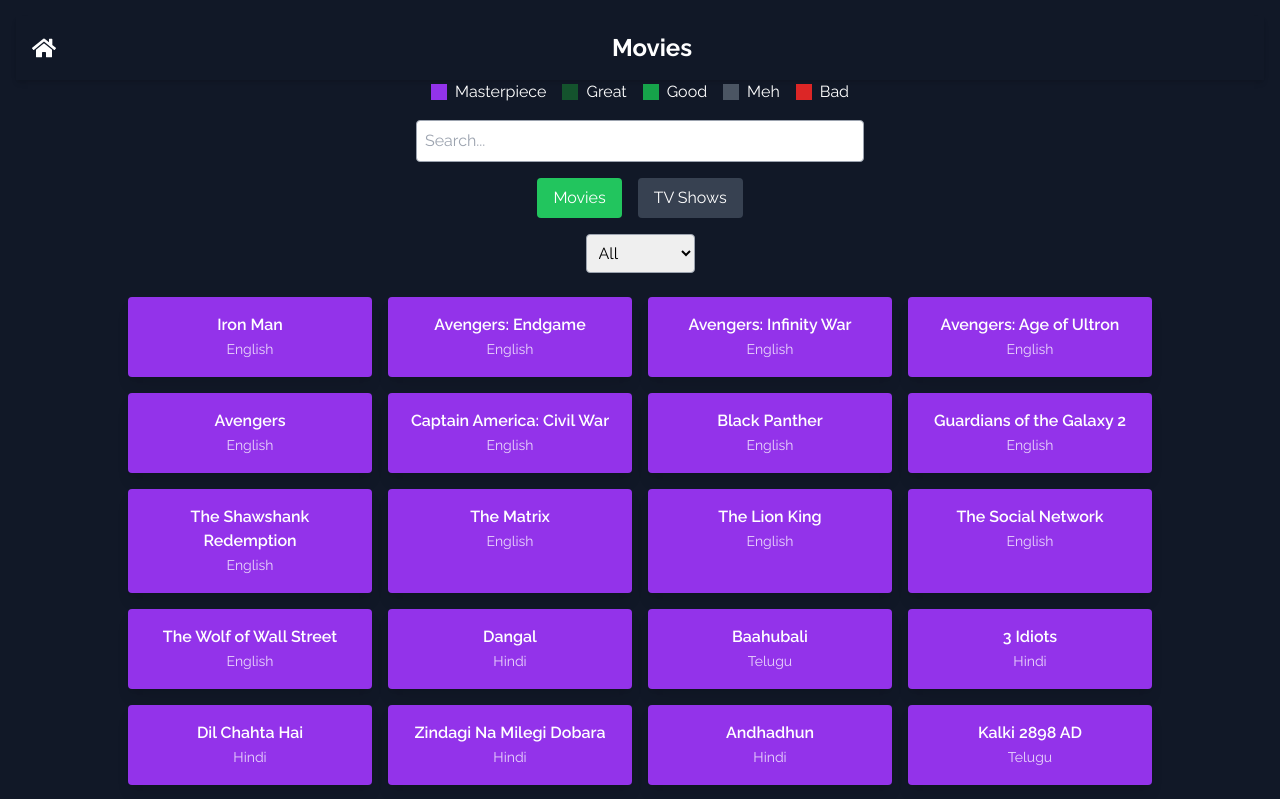
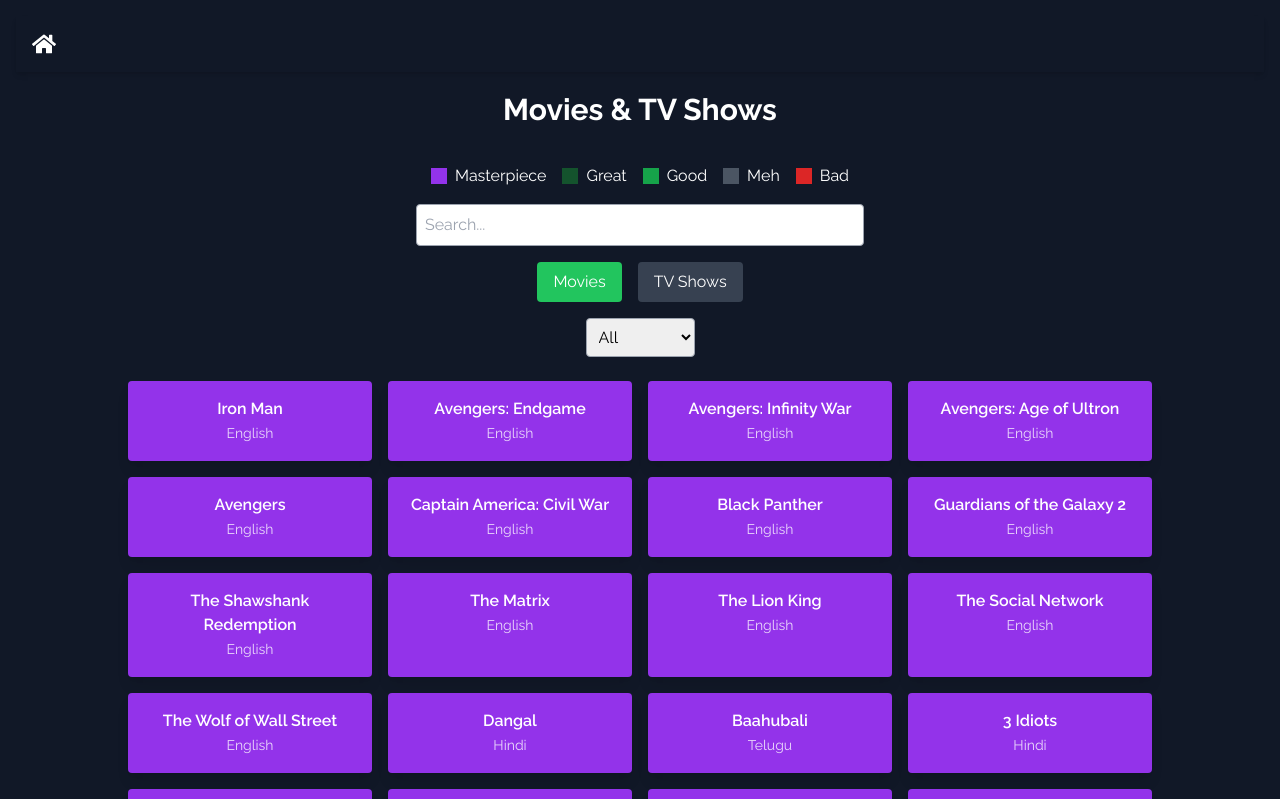
Before and after one commit to pranavsetty/personal-website, a React (Vite) app: page /movies in a window 1280 px wide. Shown: the top 799 px of the page. Built offline with nearby package versions, Linux system fonts and the light colour scheme.

Commit message:
Add NavBar

```diff
--- a/src/components/NavBar.jsx
+++ b/src/components/NavBar.jsx
@@ -9,10 +9,6 @@
         <FaHome />
       </Link>
 
-      {/* Movie Title in the Center */}
-      <div className="flex-grow text-center">
-        <h1 className="text-white text-2xl font-bold">Movies</h1>
-      </div>
     </nav>
   );
 };
--- a/src/pages/Movies.jsx
+++ b/src/pages/Movies.jsx
@@ -29,6 +29,8 @@
     return (
         <div className="w-full min-h-screen flex flex-col items-center bg-gray-900 text-white p-4">
             <NavBar />
+            <h1 className="text-3xl font-bold mb-4 py-5">Movies & TV Shows</h1>
+
             {/* Color Code Key */}
             <div className="flex flex-wrap justify-center gap-4 mb-4">
                 <div className="flex items-center gap-2">
```
